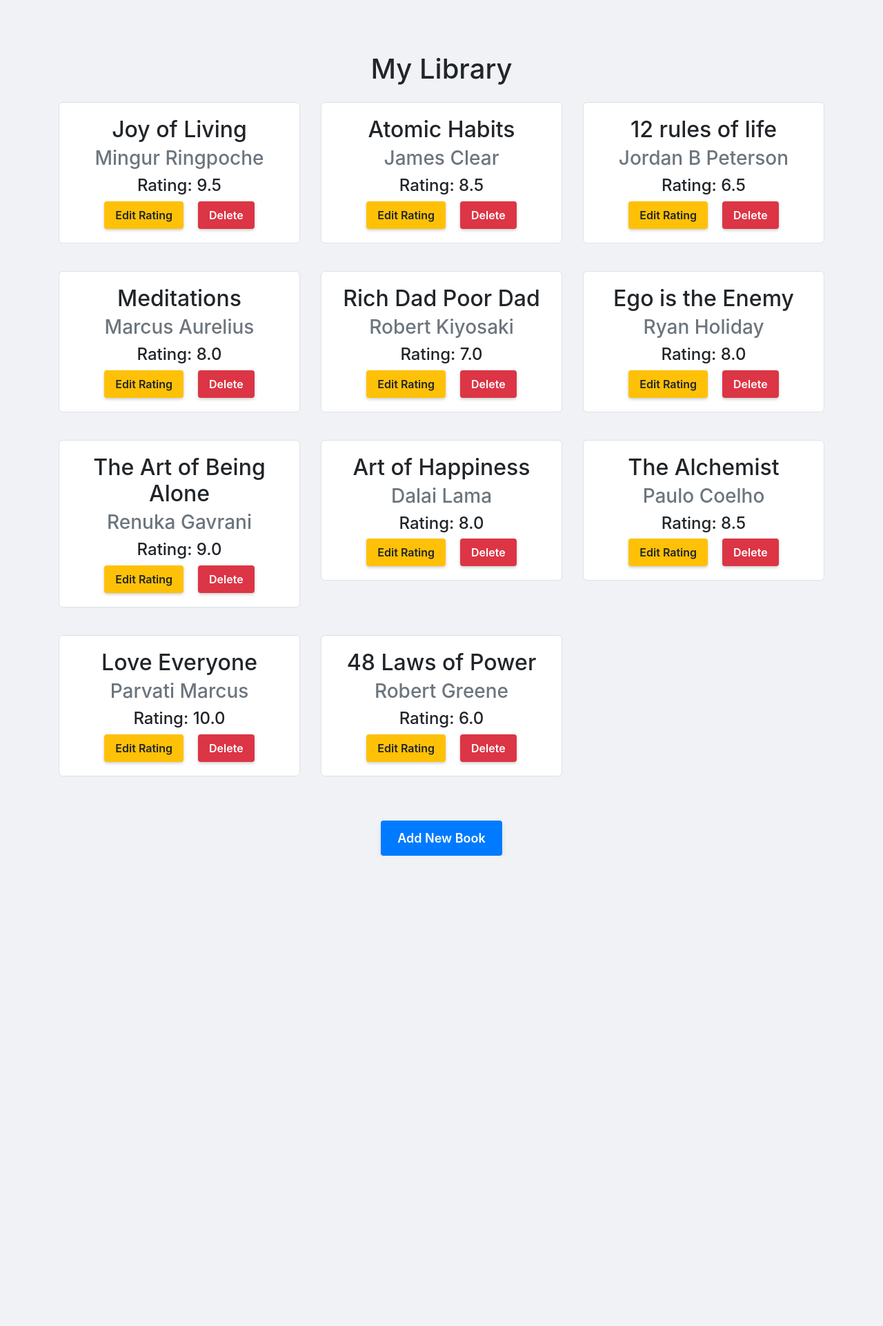
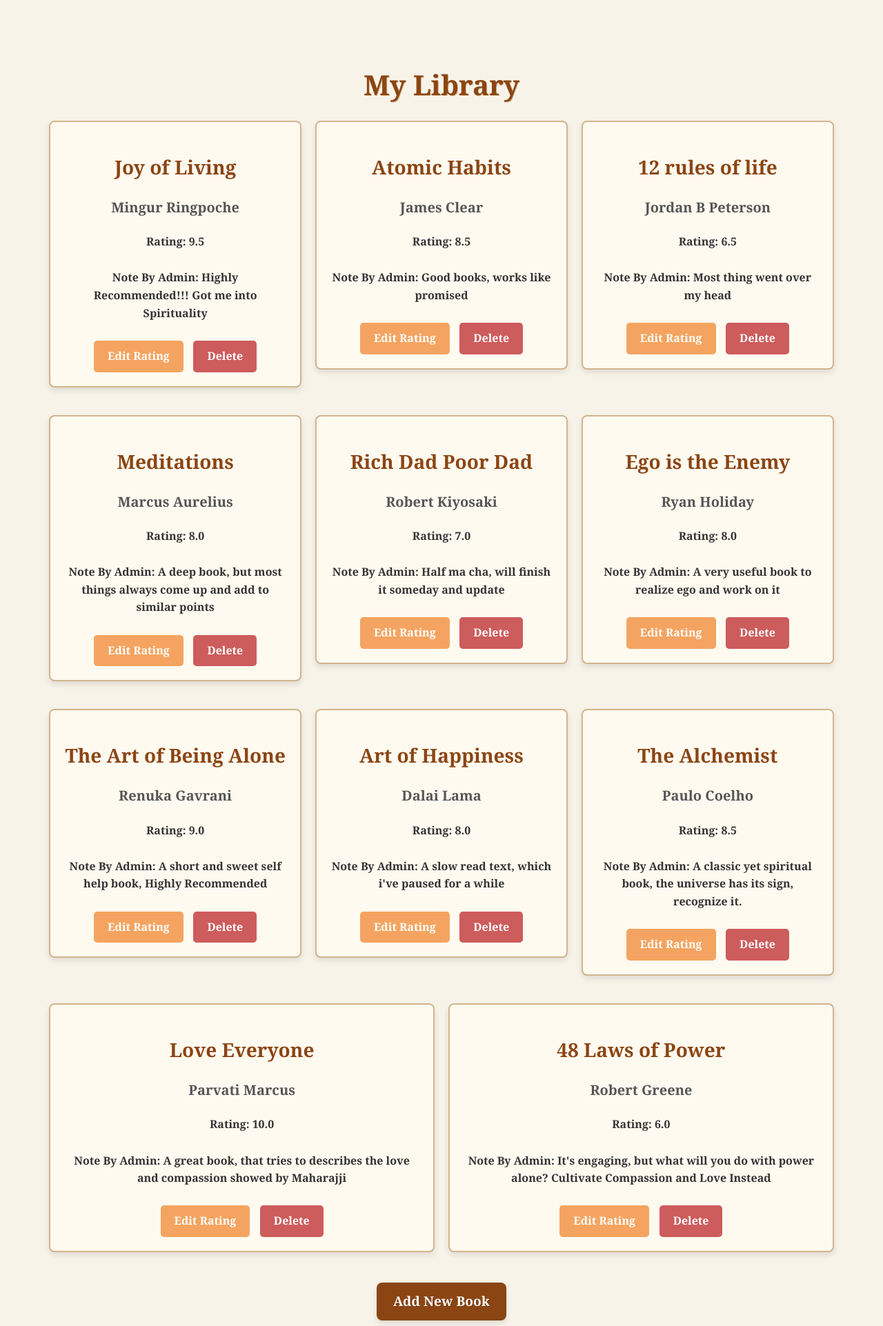
Before and after one commit to SauravBista/Library-Project, a Flask app: page / in a window 1280 px wide. Shown: the whole page at 69% size. Before the commit the page ends 1241 px from the top, so only its background shows below. Run offline with Flask 3, Linux system fonts and the light colour scheme; data comes from the database, SQL or seed files in the repository; both versions use the stored data as it was after the commit; some libraries are stand-ins or nearby versions.

Commit message:
Added My Readings to the Database and updated the looks for index.html

```diff
--- a/main.py
+++ b/main.py
@@ -12,6 +12,7 @@
     title = db.Column(db.String(100), nullable=False)
     author = db.Column(db.String(100), nullable=False)
     rating = db.Column(db.Float, nullable=False)
+    note = db.Column(db.String(100), nullable=True)
 
 @app.route('/')
 def home():
@@ -24,7 +25,8 @@
         new_book = Book(
             title=request.form["title"],
             author=request.form["author"],
-            rating=request.form["rating"]
+            rating=request.form["rating"],
+            note=request.form["note"]
         )
         db.session.add(new_book)
         db.session.commit()
--- a/templates/add.html
+++ b/templates/add.html
@@ -84,7 +84,11 @@
                     </div>
                     <div class="form-group">
                         <label for="rating">Rating (0-10)</label>
-                        <input id="rating" name="rating" type="number" class="form-control" step="1" min="0" max="10" required>
+                        <input id="rating" name="rating" type="number" class="form-control" step="0.5" min="0" max="10" required>
+                    </div>
+                    <div class="form-group">
+                        <label for="rating">Note</label>
+                        <input id="note" name="note" type="text" class="form-control" placeholder="Leave a note here.">
                     </div>
                     <div class="text-center">
                         <button type="submit" class="btn btn-primary">Add Book</button>
--- a/templates/index.html
+++ b/templates/index.html
@@ -4,73 +4,131 @@
     <meta charset="UTF-8">
     <meta name="viewport" content="width=device-width, initial-scale=1.0">
     <title>Library</title>
-    <!-- Bootstrap CSS -->
-    <link href="https://stackpath.bootstrapcdn.com/bootstrap/4.5.2/css/bootstrap.min.css" rel="stylesheet">
     <style>
         body {
-            padding-top: 56px; /* Adjusts for fixed navbar */
-            background-color: #f0f2f5; /* Light background color */
-            font-size: 1.1rem; /* Larger base font size */
+            padding-top: 56px;
+            background-color: #f7f3e9; /* Warm, light background color */
+            font-family: 'Georgia', serif; /* Classic font for a library feel */
+            color: #333333;
+            font-size: 1.1rem;
+            line-height: 1.6;
         }
-        .navbar {
+
+        .container {
+            width: 90%;
+            max-width: 1200px;
+            margin: 0 auto;
+        }
+
+        h1 {
+            color: #8b4513; /* Dark brown color for header */
+            font-size: 2.5rem;
+            text-shadow: 1px 1px #d2b48c; /* Subtle shadow for depth */
             margin-bottom: 20px;
         }
-        .container {
-            margin-top: 20px;
+
+        .row {
+            display: flex;
+            flex-wrap: wrap;
+            margin: -10px;
         }
+
+        .col-md-4 {
+            flex: 1 0 30%;
+            padding: 10px;
+            margin-bottom: 20px;
+        }
+
         .card {
-            margin-bottom: 1rem;
-            background-color: #ffffff; /* Card background color */
-            border: 1px solid #dee2e6; /* Border color */
-            border-radius: 0.375rem; /* Rounded corners */
+            background-color: #fffaf0; /* Light parchment color */
+            border: 2px solid #d2b48c; /* Tan border */
+            border-radius: 8px;
+            box-shadow: 0 4px 8px rgba(0, 0, 0, 0.1); /* Soft shadow */
+            overflow: hidden;
         }
+
         .card-body {
-            padding: 1.25rem;
+            padding: 20px;
+            text-align: center;
         }
+
+        .card-title {
+            font-size: 1.75rem;
+            color: #8b4513;
+            margin-bottom: 10px;
+        }
+
+        .card-subtitle {
+            font-size: 1.25rem;
+            color: #555555;
+            margin-bottom: 15px;
+        }
+
+        .card-text {
+            font-size: 1rem;
+            color: #333333;
+        }
+
         .btn {
-            margin: 0 0.5rem;
-            font-size: 1rem; /* Larger button font size */
-            font-weight: 600; /* Bold font weight */
-            border-radius: 0.25rem; /* Rounded corners */
-            padding: 0.5rem 1rem; /* Button padding */
+            display: inline-block;
+            padding: 10px 20px;
+            margin: 0 5px;
+            font-size: 1rem;
+            font-weight: bold;
+            text-decoration: none;
+            border-radius: 5px;
+            transition: background-color 0.3s ease, transform 0.2s ease;
         }
+
         .btn-edit {
-            background-color: #ffc107; /* Yellow background for Edit button */
-            color: #212529; /* Dark text color */
-            border: none; /* No border */
-            box-shadow: 0 2px 4px rgba(0, 0, 0, 0.2); /* Subtle shadow */
+            background-color: #f4a460; /* Sandy brown for Edit button */
+            color: #fff;
         }
+
         .btn-edit:hover {
-            background-color: #e0a800; /* Darker yellow on hover */
+            background-color: #e18c3c;
+            transform: translateY(-2px);
         }
+
         .btn-delete {
-            background-color: #dc3545; /* Red background for Delete button */
-            color: #ffffff; /* White text color */
-            border: none; /* No border */
-            box-shadow: 0 2px 4px rgba(0, 0, 0, 0.2); /* Subtle shadow */
+            background-color: #cd5c5c; /* Indian red for Delete button */
+            color: #fff;
         }
+
         .btn-delete:hover {
-            background-color: #c82333; /* Darker red on hover */
+            background-color: #b94a4a;
+            transform: translateY(-2px);
         }
+
         .btn-add {
-            background-color: #007bff; /* Primary blue background */
-            color: #ffffff; /* White text color */
-            font-size: 1.125rem; /* Larger font size */
-            padding: 0.75rem 1.5rem; /* Extra padding for larger button */
-            border: none; /* No border */
-            border-radius: 0.25rem; /* Rounded corners */
-            box-shadow: 0 4px 6px rgba(0, 0, 0, 0.1); /* Subtle shadow */
+            background-color: #8b4513; /* Saddle brown for Add button */
+            color: #fff;
+            font-size: 1.2rem;
+            padding: 12px 24px;
+            border-radius: 8px;
+            text-shadow: 1px 1px rgba(0, 0, 0, 0.2);
+            box-shadow: 0 4px 8px rgba(0, 0, 0, 0.1); /* Subtle shadow */
         }
+
         .btn-add:hover {
-            background-color: #0056b3; /* Darker blue on hover */
+            background-color: #693409;
+            transform: translateY(-3px);
         }
+
         .alert-info {
-            background-color: #d1ecf1; /* Light blue background for alert */
-            color: #0c5460; /* Dark blue text color */
+            background-color: #f0e68c; /* Khaki background for alert */
+            color: #8b4513;
+            border: 1px solid #d2b48c;
+            padding: 15px;
+            border-radius: 5px;
+            text-align: center;
+            box-shadow: 0 2px 4px rgba(0, 0, 0, 0.1);
         }
+
         .text-center {
             text-align: center;
         }
+
         .mt-4 {
             margin-top: 1.5rem;
         }
@@ -89,6 +147,7 @@
                                 <h2 class="card-title">{{ book.title }}</h2>
                                 <h3 class="card-subtitle mb-2 text-muted">{{ book.author }}</h3>
                                 <h4 class="card-text">Rating: {{ book.rating }}</h4>
+                                <h5 class="card-text">Note By Admin: {{ book.note }}</h5>
                                 <a href="{{ url_for('edit', id=book.id) }}" class="btn btn-edit btn-sm">Edit Rating</a>
                                 <a href="{{ url_for('delete', id=book.id) }}" class="btn btn-delete btn-sm" onclick="return confirm('Do you want to delete this book?')">Delete</a>
                             </div>
@@ -107,10 +166,5 @@
             <a href="{{ url_for('add') }}" class="btn btn-add">Add New Book</a>
         </div>
     </div>
-
-    <!-- Bootstrap JS and dependencies -->
-    <script src="https://code.jquery.com/jquery-3.5.1.slim.min.js"></script>
-    <script src="https://cdn.jsdelivr.net/npm/@popperjs/core@2.5.4/dist/umd/popper.min.js"></script>
-    <script src="https://stackpath.bootstrapcdn.com/bootstrap/4.5.2/js/bootstrap.min.js"></script>
 </body>
 </html>
```
Also changed, not shown: new_book_collection.db.
